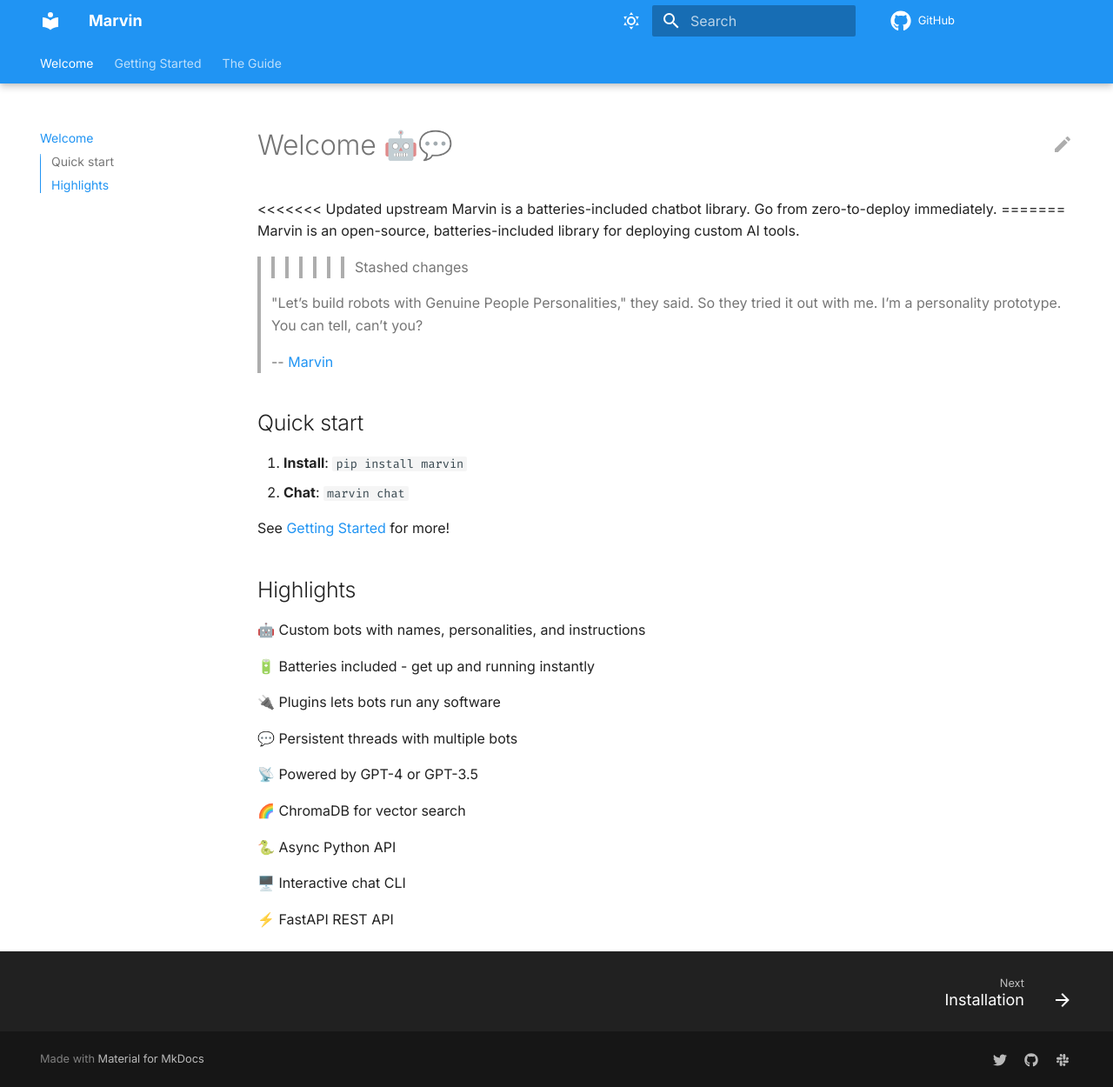
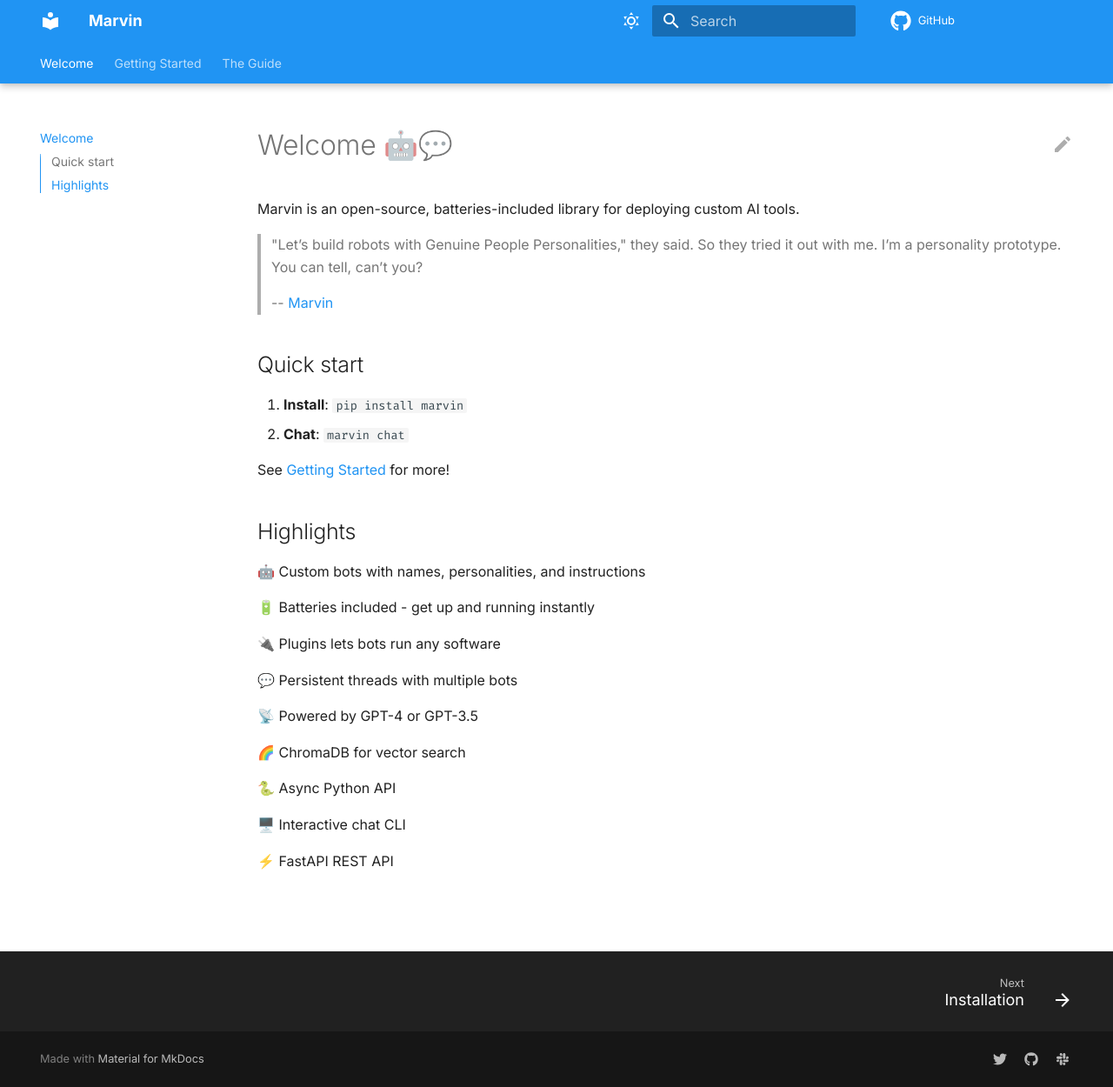
Before and after one commit to PrefectHQ/marvin, an MkDocs documentation site: the page built from docs/index.md, in a window 1280 px wide and 1250 px high. Shown: the whole window at 87% size. Built offline with MkDocs 1.6.1 and Material for MkDocs 9.7.7, drawn with Linux system fonts in a browser that asks for light colours; comment, search, counter and statistics services are not loaded.

Commit message:
Update index.md

```diff
--- a/docs/index.md
+++ b/docs/index.md
@@ -1,10 +1,6 @@
 # Welcome 🤖💬
 
-<<<<<<< Updated upstream
-Marvin is a batteries-included chatbot library. Go from zero-to-deploy immediately.
-=======
 Marvin is an open-source, batteries-included library for deploying custom AI tools.
->>>>>>> Stashed changes
 
 > "Let’s build robots with Genuine People Personalities," they said. So they tried it out with me. I’m a personality prototype. You can tell, can’t you?
 >
```
